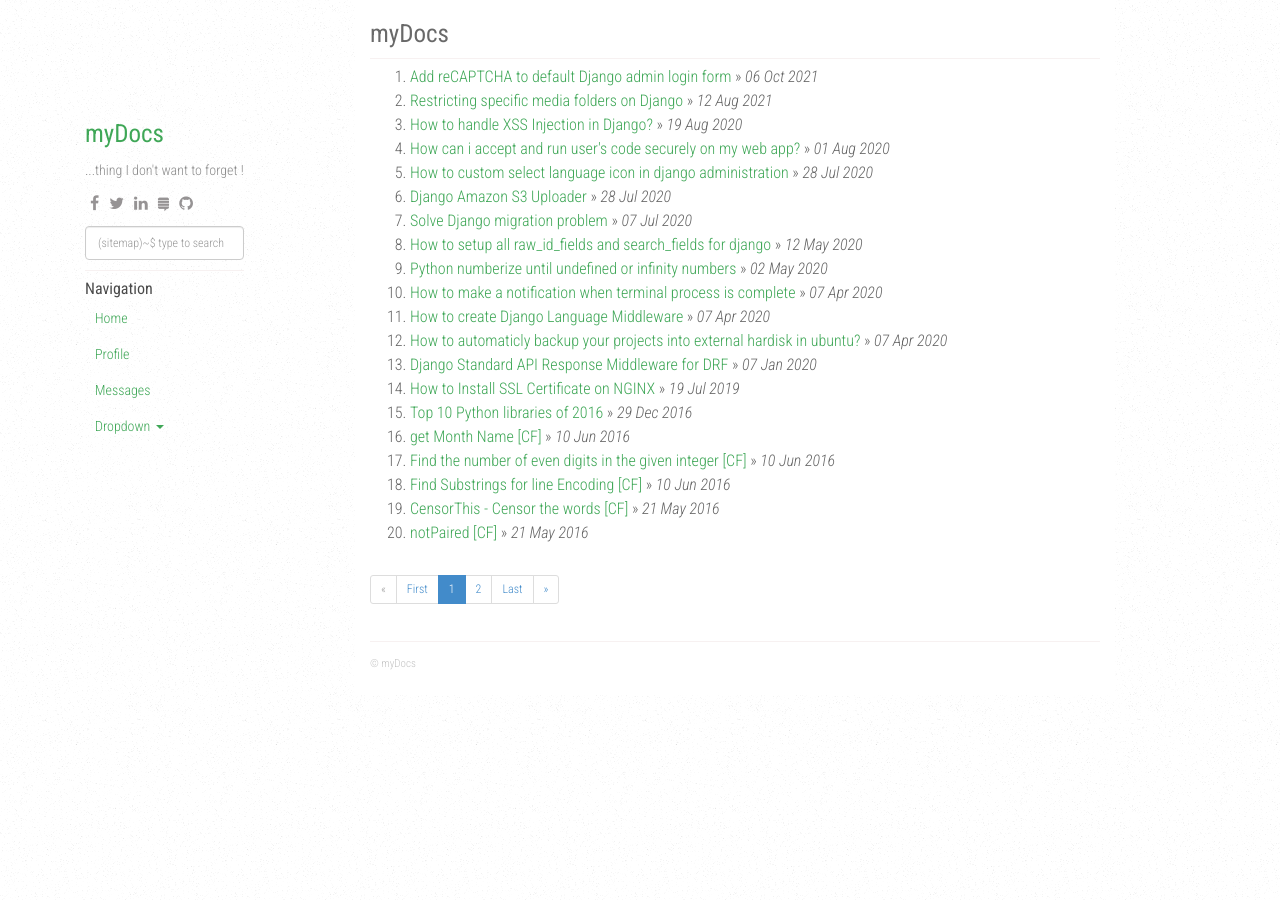
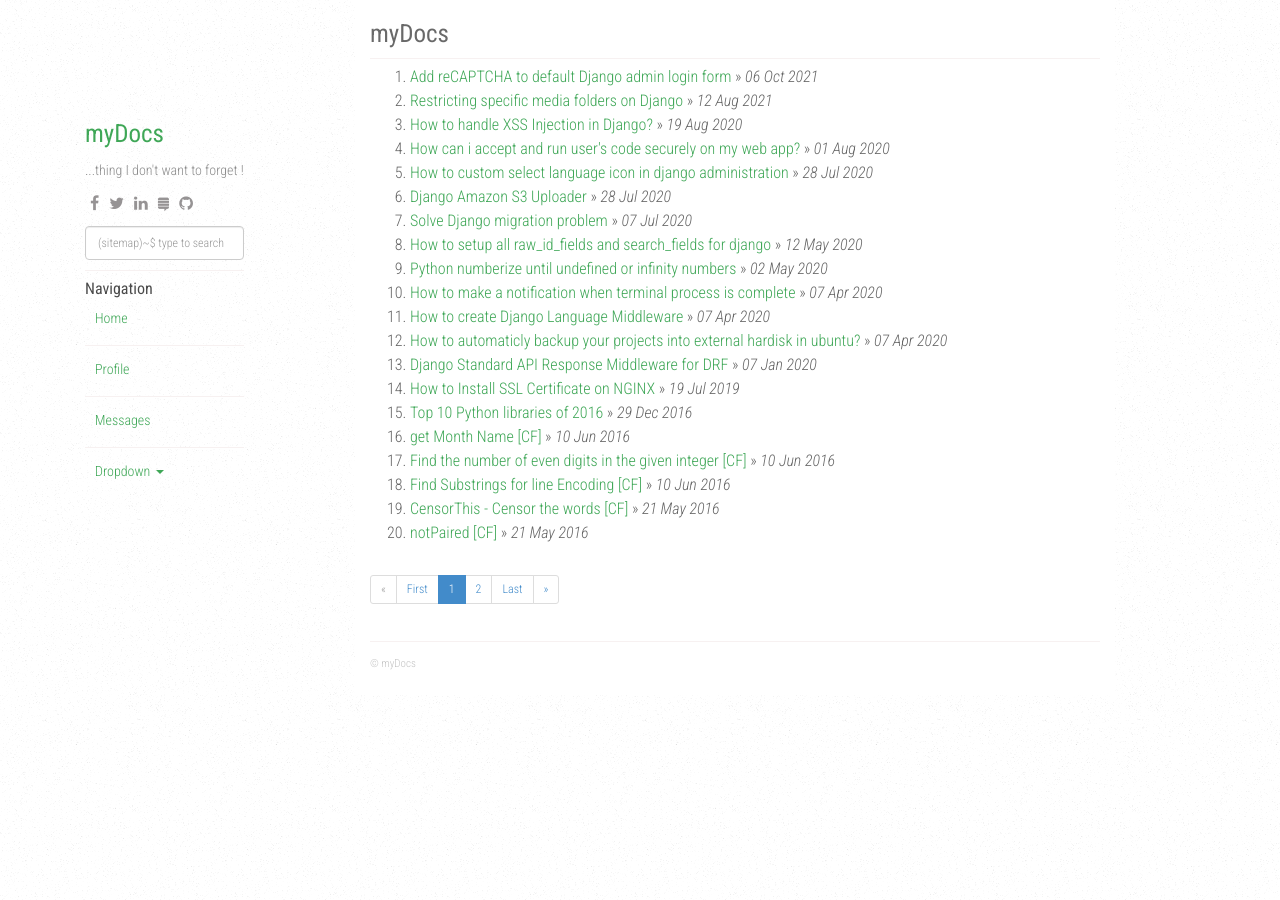
Before and after one commit to docs-source/docs.my.id, a Jekyll site: the page built from index.html, in a window 1280 px wide. Built offline with Jekyll 4.4.1, drawn with Linux system fonts in a browser that asks for light colours; nearby versions of some CDN libraries; the list of posts is cut into pages by our own code.

Commit message:
Update default.html

```diff
--- a/_layouts/default.html
+++ b/_layouts/default.html
@@ -135,23 +135,22 @@
 <strong>Navigation</strong>
 <ul class="nav nav-pills nav-stacked">
   <li role="presentation"><a href="#">Home</a></li>
-  <li role="separator" class="divider"></li>
+  <hr />
   <li role="presentation"><a href="#">Profile</a></li>
-  <li role="separator" class="divider"></li>
+  <hr />
   <li role="presentation"><a href="#">Messages</a></li>
-  <li role="separator" class="divider"></li>
+  <hr />
   <li role="presentation" class="dropdown">
     <a class="dropdown-toggle" data-toggle="dropdown" href="#" role="button" aria-haspopup="true" aria-expanded="false">
       Dropdown <span class="caret"></span>
     </a>
     <ul class="dropdown-menu">
+            <li role="separator" class="divider"></li>
             <li><a href="#">Action</a></li>
+            <li role="separator" class="divider"></li>
             <li><a href="#">Another action</a></li>
+            <li role="separator" class="divider"></li>
             <li><a href="#">Something else here</a></li>
-            <li role="separator" class="divider"></li>
-            <li><a href="#">Separated link</a></li>
-            <li role="separator" class="divider"></li>
-            <li><a href="#">separated link</a></li>
     </ul>
   </li>
 </ul>
```
